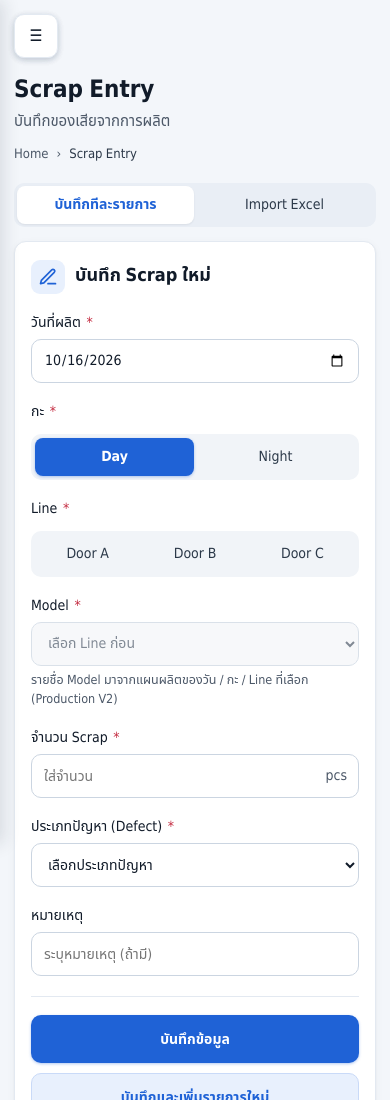
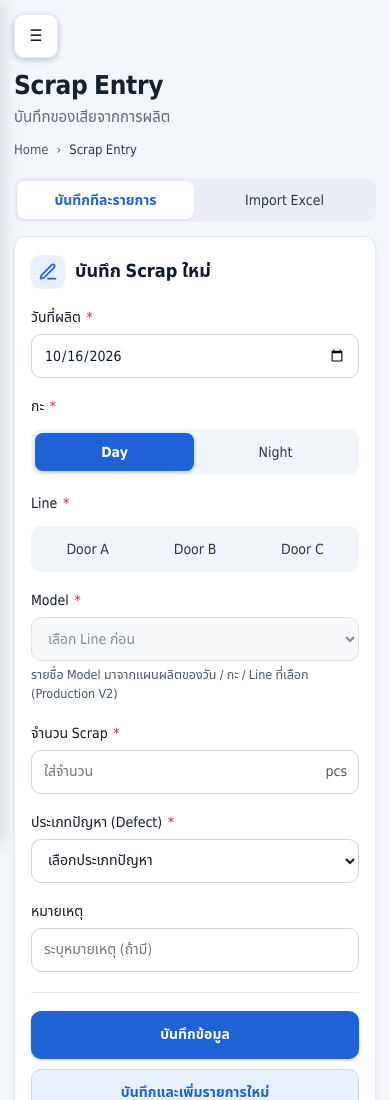
Before and after one commit to KP12264/quality-dashboard, a plain HTML site: page dashboard.html in a window 390 px wide. Shown: the top 1100 px of the page. Drawn offline with Linux system fonts and the light colour scheme; a web font is replaced by a local one.

Commit message:
Add files via upload

```diff
--- a/css/scrap-entry-v5.css
+++ b/css/scrap-entry-v5.css
@@ -8,8 +8,9 @@ body.se-v5 .se-main{max-width:1280px;}
 
 /* ---------------- Header ---------------- */
 body.se-v5 .se-head{display:flex;flex-wrap:wrap;justify-content:space-between;align-items:flex-end;gap:12px;margin-bottom:18px;}
-body.se-v5 .se-head h1{margin:0;font-size:28px;line-height:1.5;font-weight:600;letter-spacing:0;color:var(--v5-text);font-family:var(--font-display);}
-body.se-v5 .se-subtitle{margin:2px 0 0;font-size:15px;font-weight:400;line-height:1.55;color:var(--v5-muted);}
+/* page title + subtitle: same size/weight/colour as the Dashboard header (.qd-dashboard-header-left h1 / .qd-dashboard-subtitle) */
+body.se-v5 .se-head h1{margin:0;font-size:32px;line-height:1.15;font-weight:700;letter-spacing:-.01em;color:#16212E;font-family:var(--font-display);}
+body.se-v5 .se-subtitle{margin:4px 0 0;font-size:15px;font-weight:400;line-height:normal;color:#5E6B7A;}
 body.se-v5 .se-crumbs{display:flex;align-items:center;gap:8px;font-size:13px;font-weight:400;line-height:1.5;color:var(--v5-muted);}
 body.se-v5 .se-crumbs a{color:var(--v5-muted);text-decoration:none;}
 body.se-v5 .se-crumbs a:hover{color:var(--v5-blue);text-decoration:underline;}
@@ -95,7 +96,7 @@ body.se-v5 .se-foot{font-family:var(--font-body);font-size:12.5px;font-weight:40
    Overrides the font tokens of styles.css / dashboard-v5.css on this
    page only, so the Import Excel panel (styles.css components that use
    var(--font-mono)) also stops using a monospace face here.
-   Scale: page title 28/600 · card title 18/600 · label 14/500 ·
+   Scale: page title 32/700 (= Dashboard) · card title 18/600 · label 14/500 ·
    input 14/400 · button 14/600 · table 13–14 · helper 12.5–13/400 ·
    summary KPI 28/600 (used from Phase B).
    ================================================================== */
@@ -158,7 +159,7 @@ body.se-v5 .qd-banner{font-size:14px;line-height:1.55;}
 }
 @media (max-width:600px){
   body.se-v5 .se-head{flex-direction:column;align-items:flex-start;}
-  body.se-v5 .se-head h1{font-size:24px;}
+  body.se-v5 .se-head h1{font-size:26px;}
   body.se-v5 .se-card{padding:18px 16px;}
   body.se-v5 .se-grid{grid-template-columns:1fr;}
   body.se-v5 .se-span2,body.se-v5 .se-span3,body.se-v5 .se-span4{grid-column:auto;}
```
